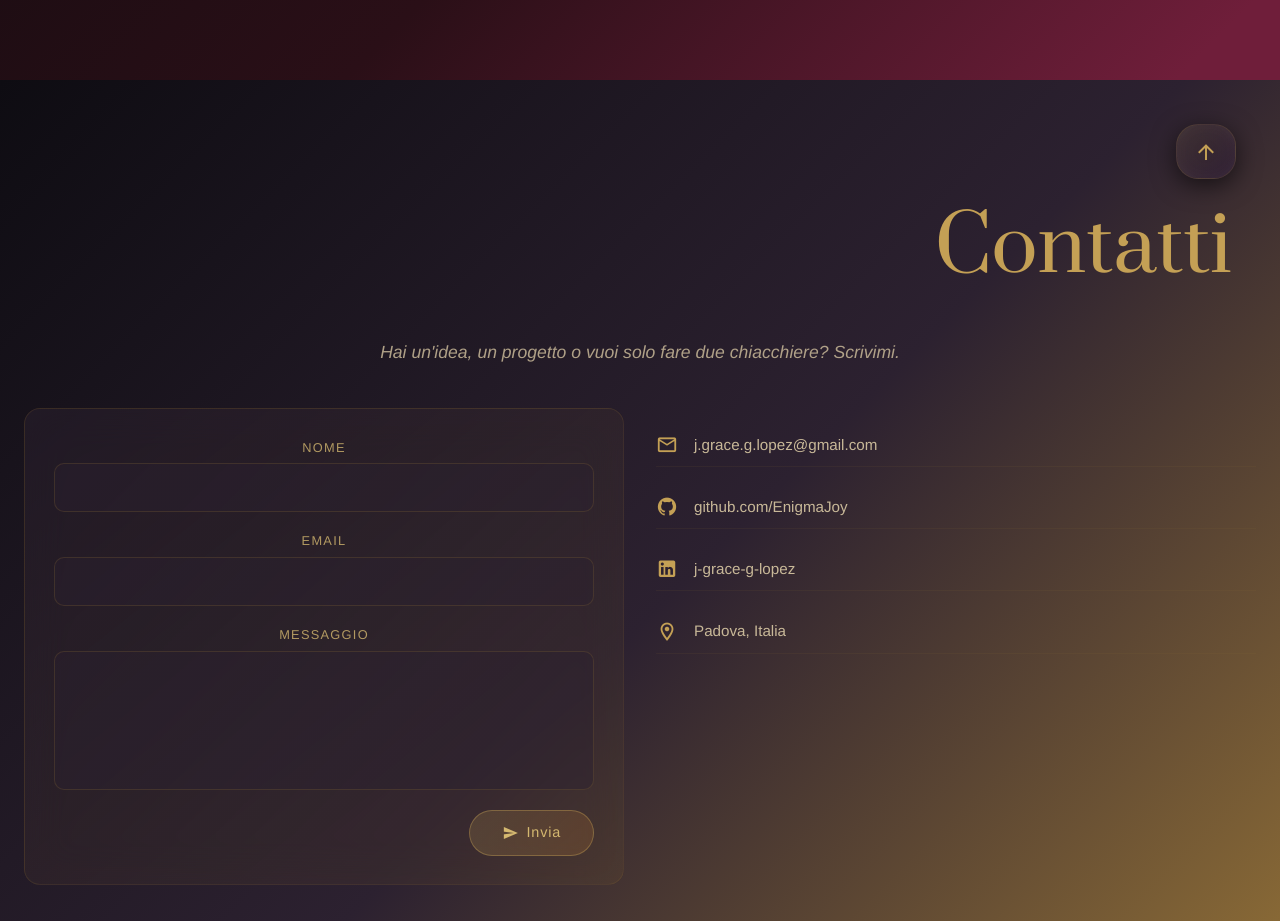
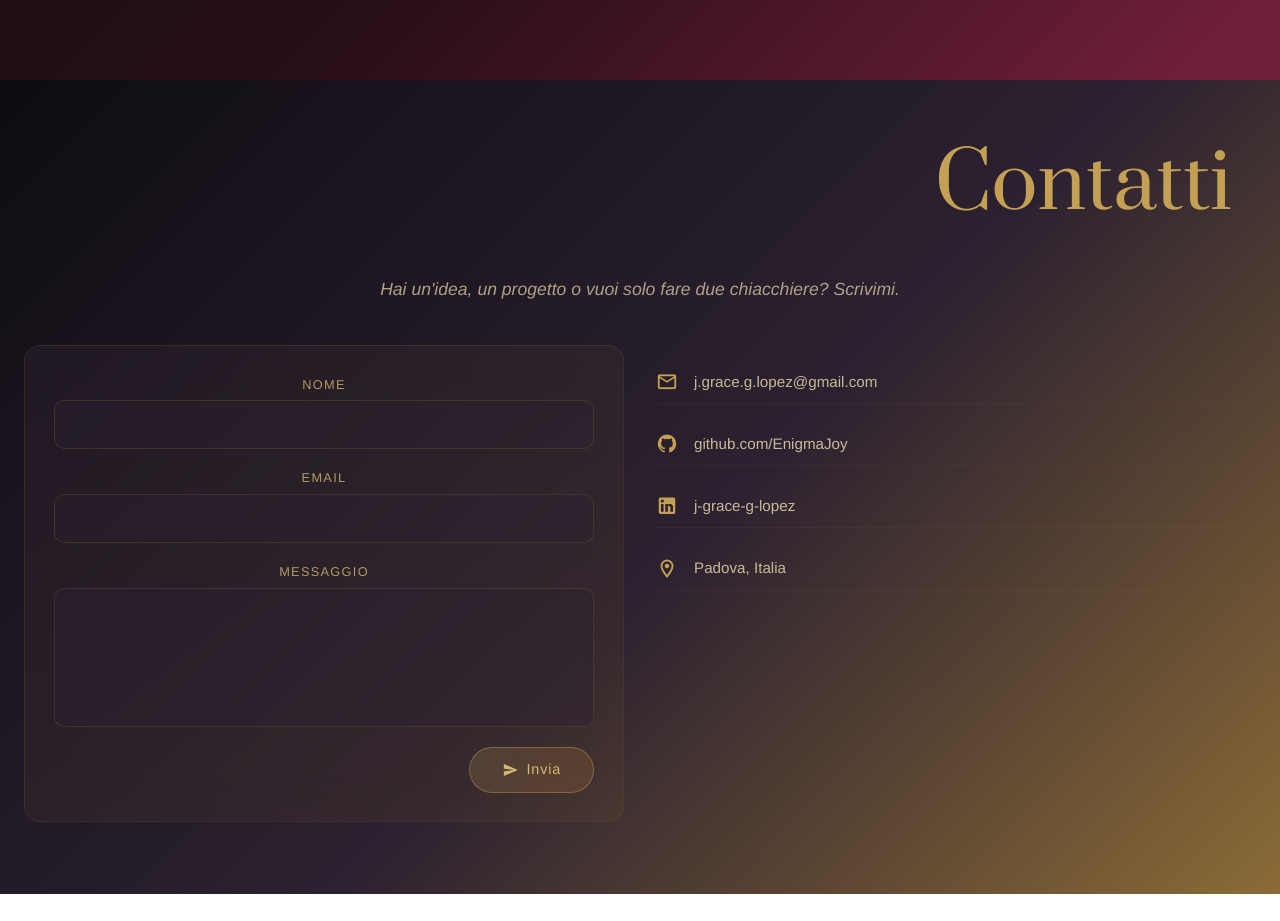
Before and after one commit to EnigmaJoy/portfolio, a Vue app: page /contact in a window 1280 px wide. Shown: the part 3120-4041 px from the top of the page. After the commit the page ends 4014 px from the top, so only its background shows below. Built offline with nearby package versions, Linux system fonts and the light colour scheme.

Commit message:
refactor(PTF-005): Remove local MainButton from ContactMe

```diff
--- a/src/views/ContactMe.vue
+++ b/src/views/ContactMe.vue
@@ -1,5 +1,4 @@
 <script setup>
-import MainButton from "@/components/ui/mainButton.vue";
 import { ref } from "vue";
 
 const form = ref({
@@ -17,9 +16,6 @@ const sendEmail = () => {
 
 <template>
   <div class="container">
-    <div class="v-row justify-end align-center" style="margin-top: 20px; margin-right: 20px;">
-      <MainButton color="#c4a055"/>
-    </div>
     <div class="container header h1">
       {{ $t('navbar.contact') }}
     </div>
```
